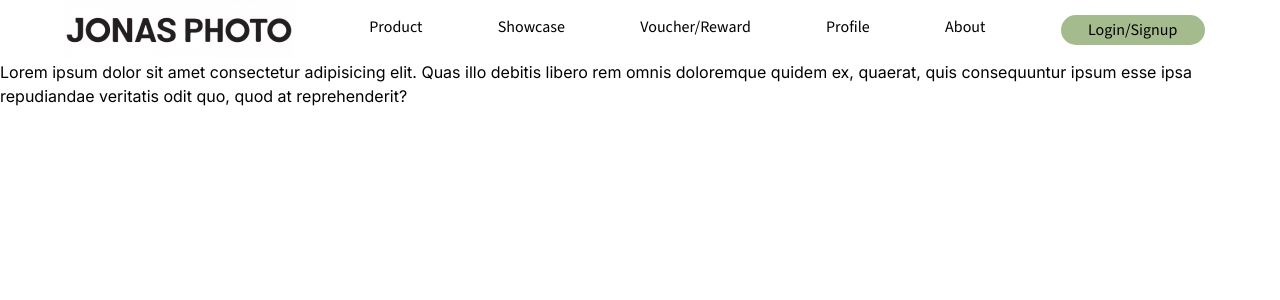
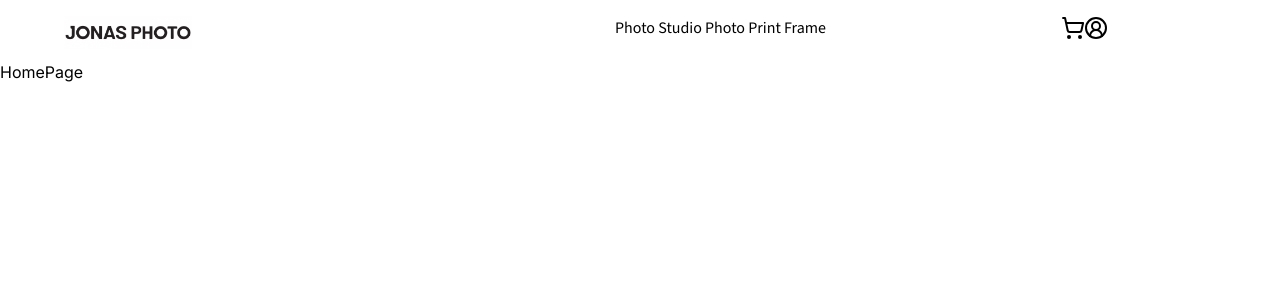
Before and after one commit to adriswara/next, a Next.js app: page / in a window 1280 px wide. Shown: the top 300 px of the page. Built offline with nearby package versions, Linux system fonts and the light colour scheme.

Commit message:
navbar done, sort of

```diff
--- a/src/app/layout.tsx
+++ b/src/app/layout.tsx
@@ -20,21 +20,50 @@ export default function RootLayout({
 }>) {
   const imageHeader = {
     marginLeft: 64,
+    paddingTop: 16
   }
   const headerStyle = {
     display: "grid",
     gridTemplateColumns: "auto auto auto auto auto auto auto",
   }
   const headerContent = {
-    marginTop: 15,
+    paddingTop: 16,
+    paddingBottom: 16,
+    marginLeft: 90,
+    marginRight: 80
+  }
+
+  const photoStudio = {
+    paddingTop: 16,
+    paddingBottom: 16,
+    marginLeft: 350,
+    marginRight: -160
+  }
+
+  const photoPrint ={
+    paddingTop: 16,
+    paddingBottom: 16,
+    marginLeft: 90,
+    marginRight: -160
+  }
+
+  const voucherButton ={
 
   }
-  const loginButton = {
-    backgroundColor: "#A4BB8D",
-    borderRadius: 30,
-    width: 144,
-    height: 30
+
+  const checkoutButton = {
+    paddingTop: 16,
+    paddingBottom: 16,
+    marginRight: -24,
+    marginLeft: 82
   }
+  const profileButton = {
+    paddingTop: 16,
+    paddingBottom: 16,
+    marginRight: -24,
+    marginLeft: -50
+  }
+
   return (
     <html lang="en">
       <body className={inter.className}>
@@ -42,15 +71,14 @@ export default function RootLayout({
           <nav style={headerStyle}>
             <div style={imageHeader}>
               <a href="\">
-                <Image src="/header.png" width={230} height={64} alt="Picture of the author"/>
+                <Image src="/header.png" width={128} height={13.84} alt="Picture of the author" />
               </a>
             </div>
-            <div className={sourceSans.className} style={headerContent}><a href="\product">Product</a></div>
-            <div className={sourceSans.className} style={headerContent}><a href="\showcase">Showcase</a></div>
-            <div className={sourceSans.className} style={headerContent}><a href="\voucher">Voucher/Reward</a></div>
-            <div className={sourceSans.className} style={headerContent}><a href="\profile">Profile</a></div>
-            <div className={sourceSans.className} style={headerContent}><a href="\about">About</a></div>
-            <div className={sourceSans.className} style={headerContent}><a href="\login"><button style={loginButton}>Login/Signup</button></a></div>
+            <div className={sourceSans.className} style={photoStudio}><a href="\product">Photo Studio</a></div>
+            <div className={sourceSans.className} style={photoPrint}><a href="\showcase">Photo Print</a></div>
+            <div className={sourceSans.className} style={headerContent}><a href="\voucher">Frame</a></div>
+            <div className={sourceSans.className} style={checkoutButton}> <svg xmlns="http://www.w3.org/2000/svg" width="24" height="24" viewBox="0 0 24 24" fill="none" stroke="currentColor" stroke-width="2" stroke-linecap="round" stroke-linejoin="round" class="lucide lucide-shopping-cart "><circle cx="8" cy="21" r="1"></circle><circle cx="19" cy="21" r="1"></circle><path d="M2.05 2.05h2l2.66 12.42a2 2 0 0 0 2 1.58h9.78a2 2 0 0 0 1.95-1.57l1.65-7.43H5.12"></path></svg> </div>
+            <div className={sourceSans.className} style={profileButton}><a href="\login"> <svg xmlns="http://www.w3.org/2000/svg" width="24" height="24" viewBox="0 0 24 24" fill="none" stroke="currentColor" stroke-width="2" stroke-linecap="round" stroke-linejoin="round" class="lucide lucide-circle-user-round "><path d="M18 20a6 6 0 0 0-12 0"></path><circle cx="12" cy="10" r="4"></circle><circle cx="12" cy="12" r="10"></circle></svg> </a></div>
           </nav>
         </section>
         {children}
--- a/src/app/page.tsx
+++ b/src/app/page.tsx
@@ -2,6 +2,6 @@ import Image from "next/image";
 
 export default function Home() {
   return (
-      <h1>Lorem ipsum dolor sit amet consectetur adipisicing elit. Quas illo debitis libero rem omnis doloremque quidem ex, quaerat, quis consequuntur ipsum esse ipsa repudiandae veritatis odit quo, quod at reprehenderit?</h1>
+      <h1>HomePage</h1>
   );
 }
```
